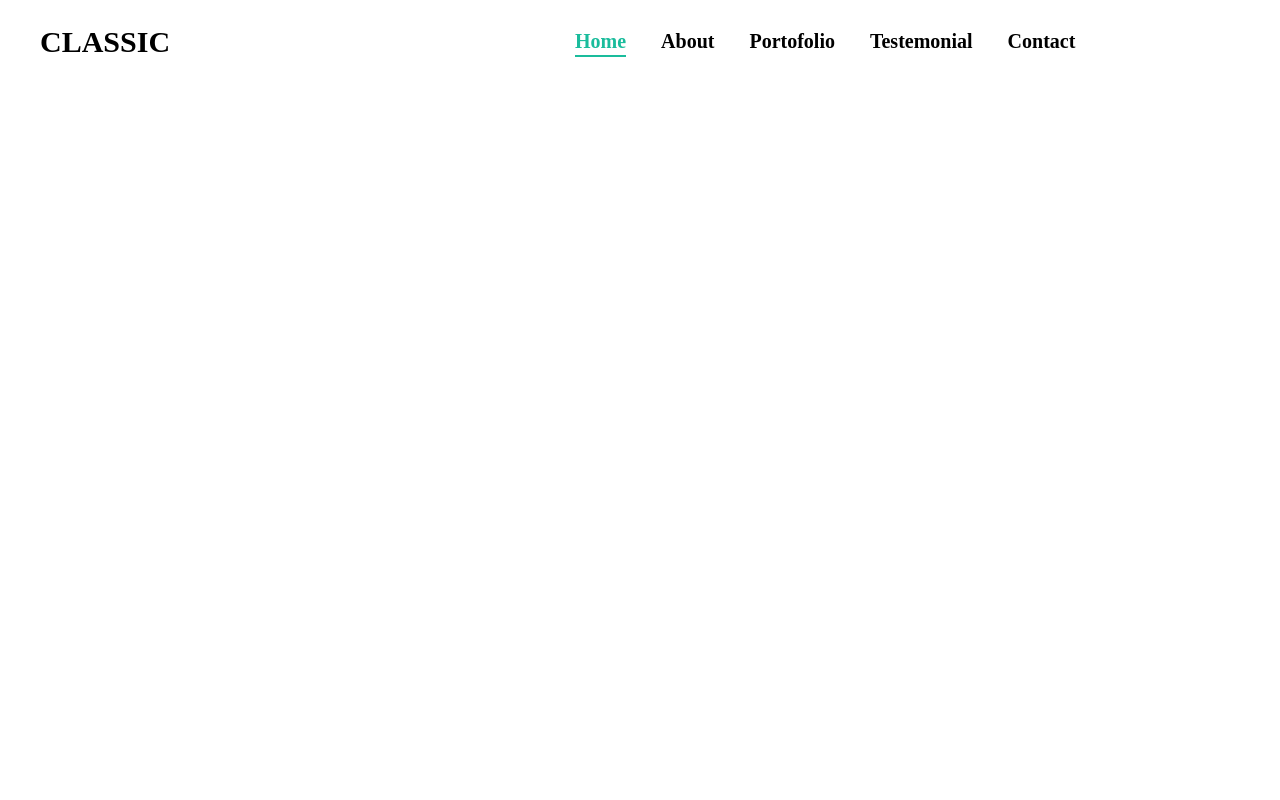
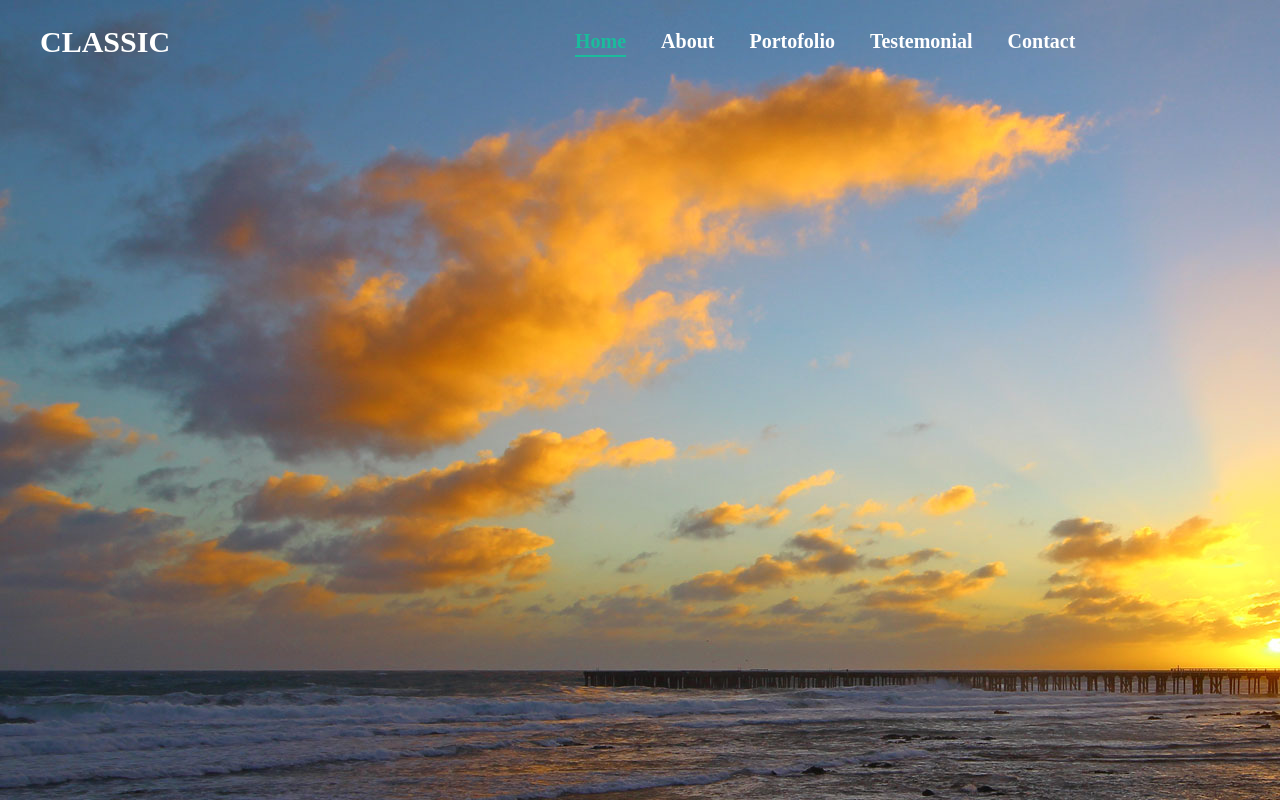
Before and after one commit to abramReda/web3, a plain HTML site: page index.html in a window 1280 px wide. Drawn offline with Linux system fonts and the light colour scheme.

Commit message:
create header and add header photos

```diff
--- a/css/style.css
+++ b/css/style.css
@@ -19,7 +19,7 @@ body{
 
 }
 
-.clearall {
+.clearFix {
 	clear:both;
 }
 
@@ -34,8 +34,11 @@ ul{
 /*start navegaiton bar*/
 
 .navbar {
-	overflow:hidden;
+	/*overflow:hidden;*/
 	font-size:20px;
+	height:0;
+	color:#fff;
+
 }
 
 .navbar .brandName{
@@ -68,3 +71,17 @@ ul{
 }
 
 /*end navegaiton bar*/
+
+
+
+/*start header*/
+
+.header {
+	background: url("../images/header.jpg");
+	height:600px; /*just for debugging*/
+}
+
+
+
+
+/*end of header*/
--- a/index.html
+++ b/index.html
@@ -19,7 +19,7 @@
 
 				<div class="brandName">
 					<h2>classic</h2>
-				</div>
+				</div><!--end of brandName-->
 				<div class ="links">
 					<ul>
 						<li class = "active">Home        </li>
@@ -29,13 +29,21 @@
 						<li>                 Contact	 </li>
 					</ul>
 
-				</div>
+				</div><!--end of links-->
 
-			</div>
+			</div><!--end of container-->
+			<div class ="clearFix"></div>
+		</div>
+	<!--end navigation bar-->
 
 
+
+	<!--start of header-->
+		<div class ="header">
+
 		</div>
-	<!--end navigation bar-->
+
+	<!--end of header-->
 	<script src="js/jquery-3.4.1.min.js"></script>
 	<script src ="js/main.js"></script>
 
--- a/js/main.js
+++ b/js/main.js
@@ -0,0 +1,16 @@
+
+
+
+$(function(){
+	'use strict';
+
+
+	//Adjust header hieght
+	$(".header").height($(window).height());
+
+	$(window).resize(function(){
+		$(".header").height($(window).height());
+	});
+
+
+});
```
Also changed, not shown: images/header.jpg (added).
